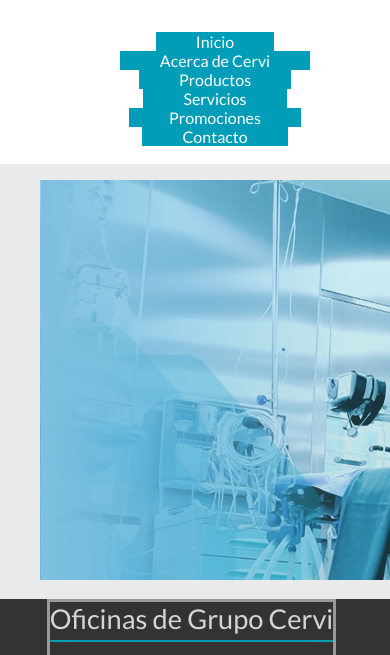
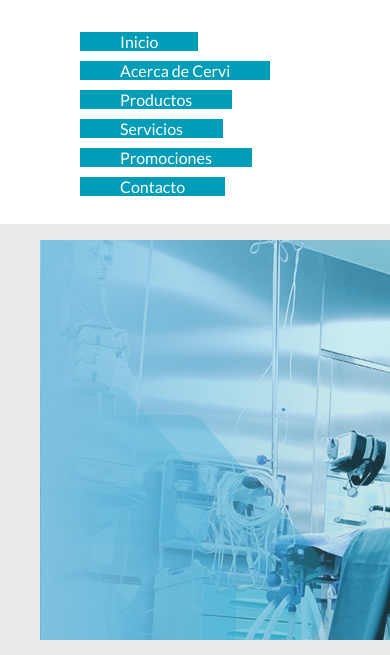
Before and after one commit to josueMart/GrupoCervi, a plain HTML site: page index.html in a window 390 px wide. Shown: the part 147-802 px from the top of the page. Drawn offline with Linux system fonts and the light colour scheme.

Commit message:
agrego 2 medias querys para pruebas

```diff
--- a/stylesheets/style.css
+++ b/stylesheets/style.css
@@ -36,6 +36,7 @@ body{
 }
     .enlaces__ul__li{
       display: inline-block;
+      margin-bottom: 10px;
     }
     .enlaces__ul__li__item{
       text-decoration: none;
@@ -48,6 +49,24 @@ body{
     }
     .enlaces--acerca{
       display: inline-block;
+      margin-bottom: 10px;
+    }
+    @media all and (max-width: 480px) {
+    .enlaces__ul{
+      text-align: left;
+    }
+    .enlaces--acerca{
+      text-align: left;
+    }
+
+
+    }
+
+    @media all and (orientattion: landscape) {
+      html{
+        background-color: red;
+      }
+
     }
     .banner{
       text-align: center;
@@ -151,3 +170,5 @@ body{
                       color: #999999;
                       margin-bottom: 7em;
                     }
+
+@media all and (max-width: 480px) {}
```
Also changed, not shown: 1 other file.
